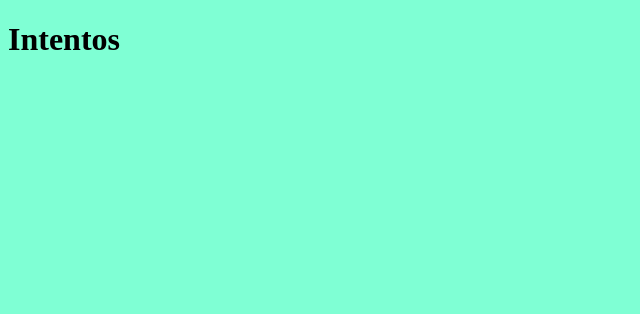
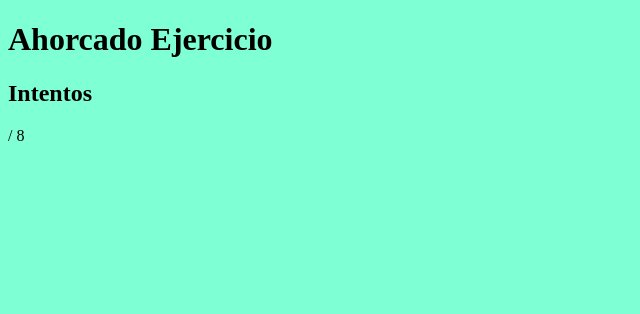
Before and after one commit to egonzalez-2019065/Ahorcado, a plain HTML site: page index.html in a window 1280 px wide. Shown: the whole page, without its empty margins (0-640 px from the left). Drawn offline with Linux system fonts and the light colour scheme.

Commit message:
Tercer push

```diff
--- a/ahorcado.js
+++ b/ahorcado.js
@@ -3,4 +3,5 @@ const palabras =  ["Numeros", "Computadora", "Pelota"];
 
 function getPalabraRandom (palabras){
     return palabras[Math.floor(Math.random() * palabras.length())];
+
 }
--- a/estilos.css
+++ b/estilos.css
@@ -1,5 +1,9 @@
 body {
    background-color: aquamarine;
+}
+
+.titulos {
+
 }
 
 p{
--- a/index.html
+++ b/index.html
@@ -8,7 +8,21 @@
     <title>Ahorcado</title>
 </head>
 <body>
-    <h1>Intentos</h1>
-    <p getPalabraRandom()></p>
+    <div class="titulos">
+        <h1>Ahorcado Ejercicio</h1>
+        <h2>Intentos</h2>
+    </div>
+
+    <div>
+        <p id="fallidos"><p id="intentosFallidos"></p> / 8</p>
+    </div>
+    <canvas>
+
+    </canvas>
+    <div id="palabra"></div>
+    <div id="abecedario">
+
+    </div>
+
 </body>
 </html>
```
